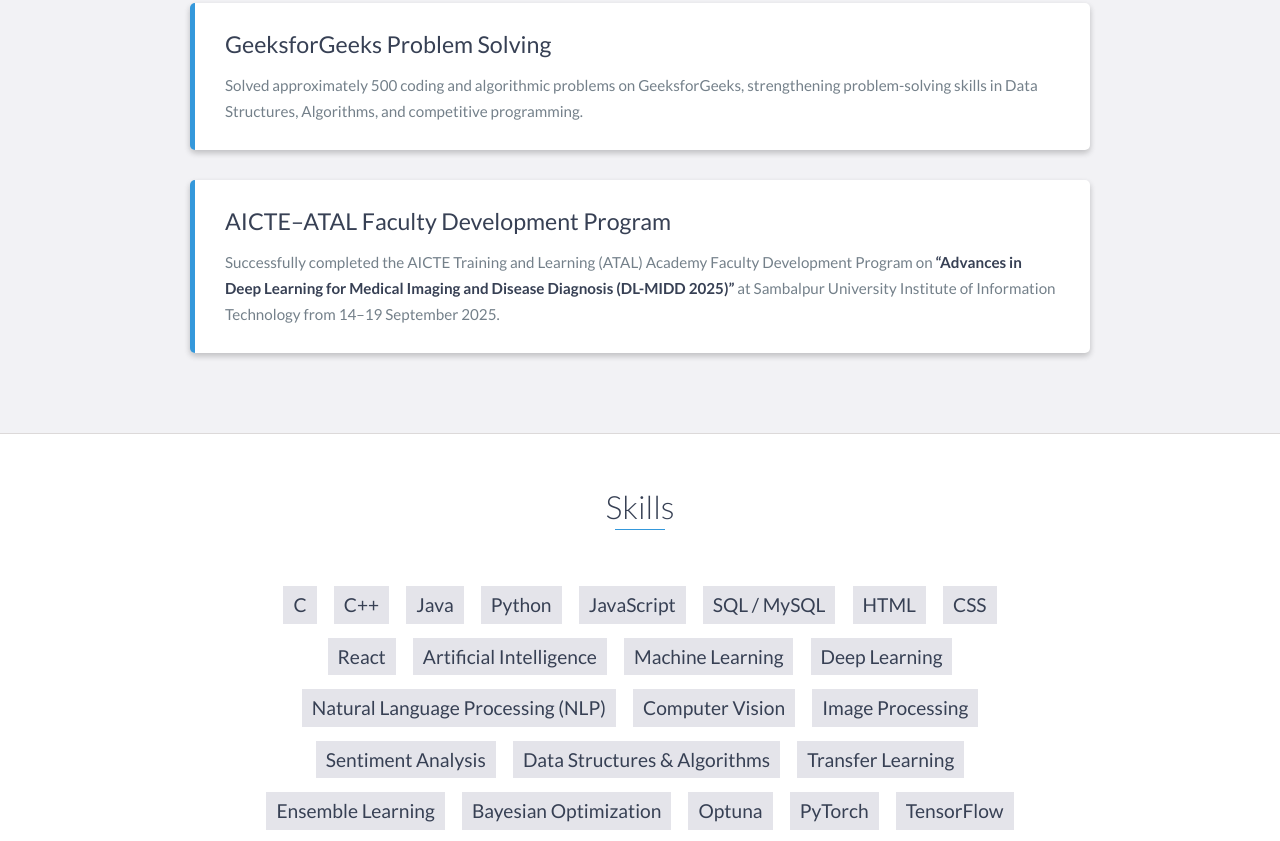
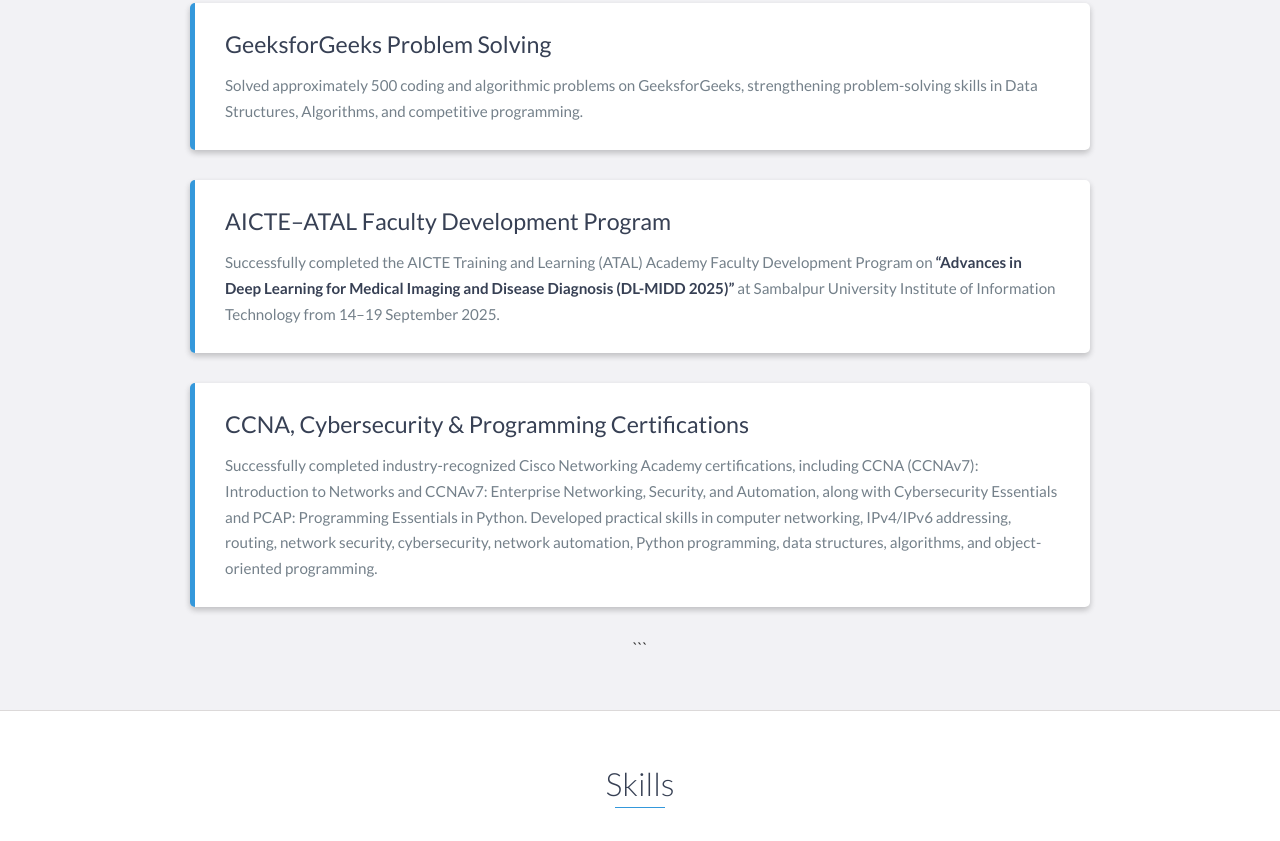
Before and after one commit to alok123111/personal_portfilio, a website: page index.html in a window 1280 px wide. Shown: the part 7935-8776 px from the top of the page. Drawn offline with nearby package versions, Linux system fonts and the light colour scheme.

Commit message:
Update index.html

````diff
--- a/index.html
+++ b/index.html
@@ -595,6 +595,24 @@
                 </div>
             </div>
 
+
+<!-- Achievement 5-->
+<div class="award shadow-large">
+    <div class="award-info">
+        <h3>CCNA, Cybersecurity &amp; Programming Certifications</h3>
+        <p>
+            Successfully completed industry-recognized Cisco Networking Academy certifications,
+            including CCNA (CCNAv7): Introduction to Networks and CCNAv7: Enterprise Networking,
+            Security, and Automation, along with Cybersecurity Essentials and PCAP: Programming
+            Essentials in Python. Developed practical skills in computer networking, IPv4/IPv6
+            addressing, routing, network security, cybersecurity, network automation, Python
+            programming, data structures, algorithms, and object-oriented programming.
+        </p>
+    </div>
+</div>
+```
+
+
         </div>
     </div>
 </div>
````
